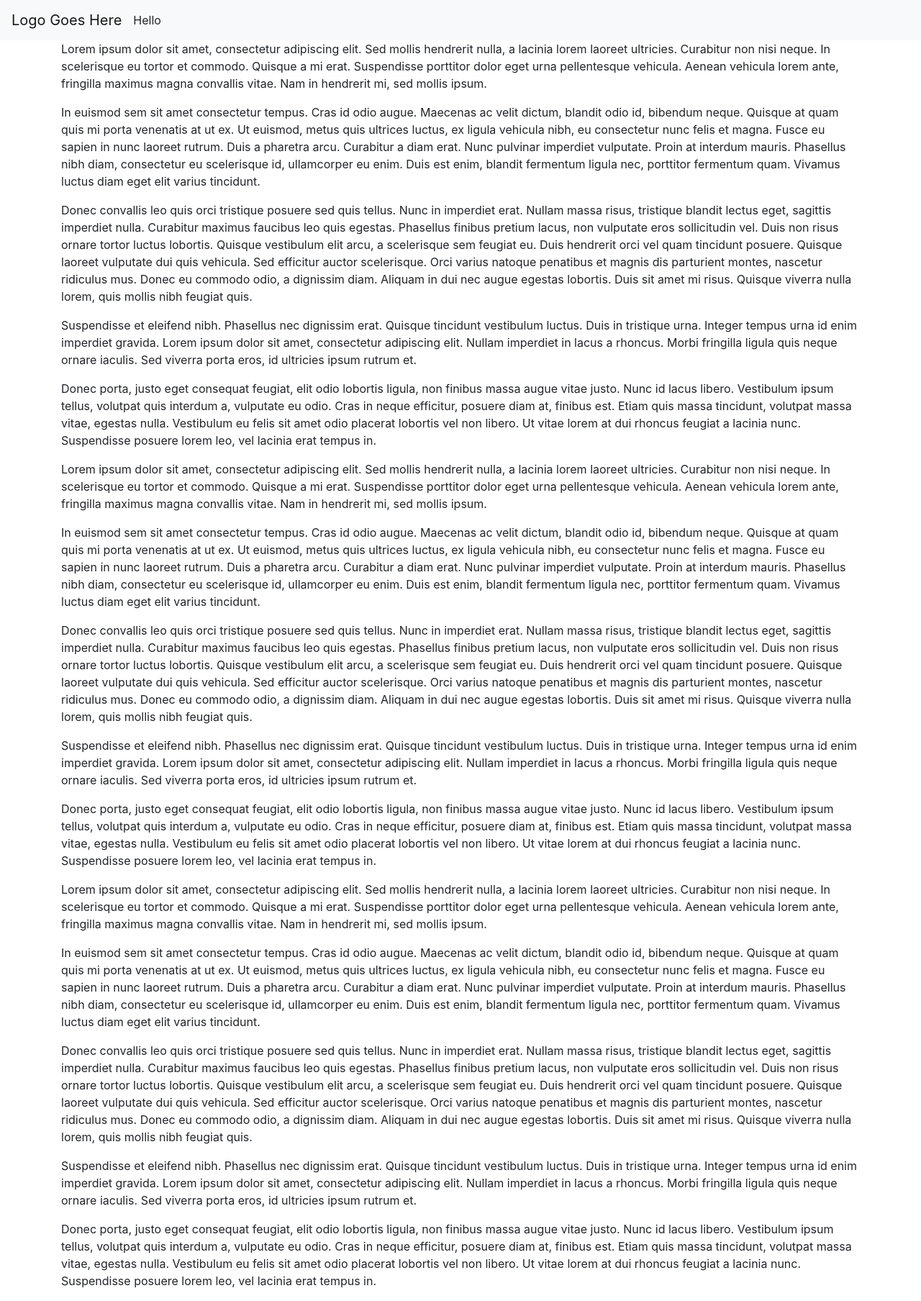
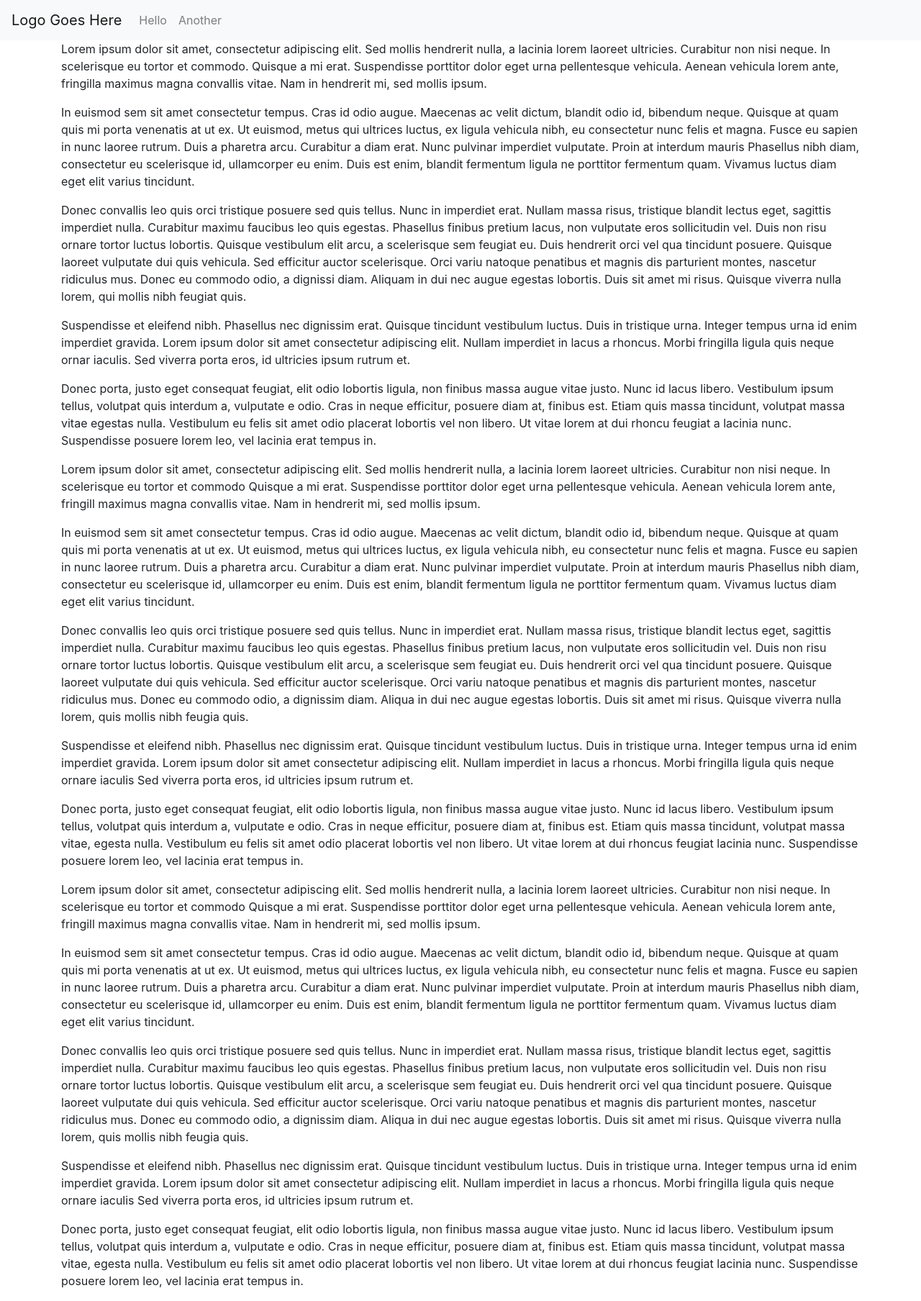
Before and after one commit to ben-kirby/Lift, an Angular app: page / in a window 1280 px wide. Shown: the whole page at 72% size. Built offline with nearby package versions, Linux system fonts and the light colour scheme.

Commit message:
Links in nav bar

```diff
--- a/src/app/navbar/navbar.component.html
+++ b/src/app/navbar/navbar.component.html
@@ -1,3 +1,4 @@
+<div id="navbar-container">
   <nav class="navbar navbar-expand-lg sticky-top navbar-light bg-light">
     <a class="navbar-brand" href="">Logo Goes Here</a>
     <button class="navbar-toggler" type="button" data-toggle="collapse" data-target="#navbarSupportedContent"
@@ -5,10 +6,15 @@
       <span class="navbar-toggler-icon"></span>
     </button>
 
-  <div class="collapse navbar-collapse" id="navbarSupportedContent">
+    <div class="collapse navbar-collapse" id="navbar-nav">
       <ul class="navbar-nav mr-sm-2">
-      <li class="">Hello</li>
-      <li></li>
+        <li class="nav-item">
+          <a class="nav-link" href="">Hello</a>
+        </li>
+        <li class="nav-item">
+          <a class="nav-link" href="">Another</a>
+        </li>
       </ul>
     </div>
   </nav>
+</div>
--- a/src/app/welcome/welcome.component.html
+++ b/src/app/welcome/welcome.component.html
@@ -8,120 +8,112 @@
 
   <p>
     In euismod sem sit amet consectetur tempus. Cras id odio augue. Maecenas ac velit dictum, blandit odio id, bibendum
-    neque. Quisque at quam quis mi porta venenatis at ut ex. Ut euismod, metus quis ultrices luctus, ex ligula vehicula
-    nibh, eu consectetur nunc felis et magna. Fusce eu sapien in nunc laoreet rutrum. Duis a pharetra arcu. Curabitur a
-    diam erat. Nunc pulvinar imperdiet vulputate. Proin at interdum mauris. Phasellus nibh diam, consectetur eu
-    scelerisque id, ullamcorper eu enim. Duis est enim, blandit fermentum ligula nec, porttitor fermentum quam. Vivamus
+    neque. Quisque at quam quis mi porta venenatis at ut ex. Ut euismod, metus qui ultrices luctus, ex ligula vehicula
+    nibh, eu consectetur nunc felis et magna. Fusce eu sapien in nunc laoree rutrum. Duis a pharetra arcu. Curabitur a
+    diam erat. Nunc pulvinar imperdiet vulputate. Proin at interdum mauris Phasellus nibh diam, consectetur eu
+    scelerisque id, ullamcorper eu enim. Duis est enim, blandit fermentum ligula ne porttitor fermentum quam. Vivamus
     luctus diam eget elit varius tincidunt.
   </p>
   <p>
     Donec convallis leo quis orci tristique posuere sed quis tellus. Nunc in imperdiet erat. Nullam massa risus,
-    tristique blandit lectus eget, sagittis imperdiet nulla. Curabitur maximus faucibus leo quis egestas. Phasellus
-    finibus pretium lacus, non vulputate eros sollicitudin vel. Duis non risus ornare tortor luctus lobortis. Quisque
-    vestibulum elit arcu, a scelerisque sem feugiat eu. Duis hendrerit orci vel quam tincidunt posuere. Quisque laoreet
-    vulputate dui quis vehicula. Sed efficitur auctor scelerisque. Orci varius natoque penatibus et magnis dis
-    parturient montes, nascetur ridiculus mus. Donec eu commodo odio, a dignissim diam. Aliquam in dui nec augue
-    egestas lobortis. Duis sit amet mi risus. Quisque viverra nulla lorem, quis mollis nibh feugiat quis.
+    tristique blandit lectus eget, sagittis imperdiet nulla. Curabitur maximu faucibus leo quis egestas. Phasellus
+    finibus pretium lacus, non vulputate eros sollicitudin vel. Duis non risu ornare tortor luctus lobortis. Quisque
+    vestibulum elit arcu, a scelerisque sem feugiat eu. Duis hendrerit orci vel qua tincidunt posuere. Quisque laoreet
+    vulputate dui quis vehicula. Sed efficitur auctor scelerisque. Orci variu natoque penatibus et magnis dis
+    parturient montes, nascetur ridiculus mus. Donec eu commodo odio, a dignissi diam. Aliquam in dui nec augue egestas
+    lobortis. Duis sit amet mi risus. Quisque viverra nulla lorem, qui mollis nibh feugiat quis.
   </p>
 
   <p>
     Suspendisse et eleifend nibh. Phasellus nec dignissim erat. Quisque tincidunt vestibulum luctus. Duis in tristique
-    urna. Integer tempus urna id enim imperdiet gravida. Lorem ipsum dolor sit amet, consectetur adipiscing elit.
-    Nullam imperdiet in lacus a rhoncus. Morbi fringilla ligula quis neque ornare iaculis. Sed viverra porta eros, id
-    ultricies ipsum rutrum et.
+    urna. Integer tempus urna id enim imperdiet gravida. Lorem ipsum dolor sit amet consectetur adipiscing elit. Nullam
+    imperdiet in lacus a rhoncus. Morbi fringilla ligula quis neque ornar iaculis. Sed viverra porta eros, id ultricies
+    ipsum rutrum et.
   </p>
 
   <p>
     Donec porta, justo eget consequat feugiat, elit odio lobortis ligula, non finibus massa augue vitae justo. Nunc id
-    lacus libero. Vestibulum ipsum tellus, volutpat quis interdum a, vulputate eu odio. Cras in neque efficitur,
-    posuere diam at, finibus est. Etiam quis massa tincidunt, volutpat massa vitae, egestas nulla. Vestibulum eu felis
-    sit amet odio placerat lobortis vel non libero. Ut vitae lorem at dui rhoncus feugiat a lacinia nunc. Suspendisse
-    posuere lorem leo, vel lacinia erat tempus in.
+    lacus libero. Vestibulum ipsum tellus, volutpat quis interdum a, vulputate e odio. Cras in neque efficitur, posuere
+    diam at, finibus est. Etiam quis massa tincidunt, volutpat massa vitae egestas nulla. Vestibulum eu felis sit amet
+    odio placerat lobortis vel non libero. Ut vitae lorem at dui rhoncu feugiat a lacinia nunc. Suspendisse posuere
+    lorem leo, vel lacinia erat tempus in.
   </p>
   <p>
     Lorem ipsum dolor sit amet, consectetur adipiscing elit. Sed mollis hendrerit nulla, a lacinia lorem laoreet
-    ultricies. Curabitur non nisi neque. In scelerisque eu tortor et commodo. Quisque a mi erat. Suspendisse porttitor
-    dolor eget urna pellentesque vehicula. Aenean vehicula lorem ante, fringilla maximus magna convallis vitae. Nam in
+    ultricies. Curabitur non nisi neque. In scelerisque eu tortor et commodo Quisque a mi erat. Suspendisse porttitor
+    dolor eget urna pellentesque vehicula. Aenean vehicula lorem ante, fringill maximus magna convallis vitae. Nam in
     hendrerit mi, sed mollis ipsum.
   </p>
 
   <p>
     In euismod sem sit amet consectetur tempus. Cras id odio augue. Maecenas ac velit dictum, blandit odio id, bibendum
-    neque. Quisque at quam quis mi porta venenatis at ut ex. Ut euismod, metus quis ultrices luctus, ex ligula vehicula
-    nibh, eu consectetur nunc felis et magna. Fusce eu sapien in nunc laoreet rutrum. Duis a pharetra arcu. Curabitur a
-    diam erat. Nunc pulvinar imperdiet vulputate. Proin at interdum mauris. Phasellus nibh diam, consectetur eu
-    scelerisque id, ullamcorper eu enim. Duis est enim, blandit fermentum ligula nec, porttitor fermentum quam. Vivamus
+    neque. Quisque at quam quis mi porta venenatis at ut ex. Ut euismod, metus qui ultrices luctus, ex ligula vehicula
+    nibh, eu consectetur nunc felis et magna. Fusce eu sapien in nunc laoree rutrum. Duis a pharetra arcu. Curabitur a
+    diam erat. Nunc pulvinar imperdiet vulputate. Proin at interdum mauris Phasellus nibh diam, consectetur eu
+    scelerisque id, ullamcorper eu enim. Duis est enim, blandit fermentum ligula ne porttitor fermentum quam. Vivamus
     luctus diam eget elit varius tincidunt.
   </p>
   <p>
     Donec convallis leo quis orci tristique posuere sed quis tellus. Nunc in imperdiet erat. Nullam massa risus,
-    tristique blandit lectus eget, sagittis imperdiet nulla. Curabitur maximus faucibus leo quis egestas. Phasellus
-    finibus pretium lacus, non vulputate eros sollicitudin vel. Duis non risus ornare tortor luctus lobortis. Quisque
-    vestibulum elit arcu, a scelerisque sem feugiat eu. Duis hendrerit orci vel quam tincidunt posuere. Quisque laoreet
-    vulputate dui quis vehicula. Sed efficitur auctor scelerisque. Orci varius natoque penatibus et magnis dis
-    parturient
-    montes, nascetur ridiculus mus. Donec eu commodo odio, a dignissim diam. Aliquam in dui nec augue egestas lobortis.
-    Duis sit amet mi risus. Quisque viverra nulla lorem, quis mollis nibh feugiat quis.
+    tristique blandit lectus eget, sagittis imperdiet nulla. Curabitur maximu faucibus leo quis egestas. Phasellus
+    finibus pretium lacus, non vulputate eros sollicitudin vel. Duis non risu ornare tortor luctus lobortis. Quisque
+    vestibulum elit arcu, a scelerisque sem feugiat eu. Duis hendrerit orci vel qua tincidunt posuere. Quisque laoreet
+    vulputate dui quis vehicula. Sed efficitur auctor scelerisque. Orci variu natoque penatibus et magnis dis
+    parturient montes, nascetur ridiculus mus. Donec eu commodo odio, a dignissim diam. Aliqua in dui nec augue egestas
+    lobortis. Duis sit amet mi risus. Quisque viverra nulla lorem, quis mollis nibh feugia quis.
   </p>
 
   <p>
     Suspendisse et eleifend nibh. Phasellus nec dignissim erat. Quisque tincidunt vestibulum luctus. Duis in tristique
-    urna. Integer tempus urna id enim imperdiet gravida. Lorem ipsum dolor sit amet, consectetur adipiscing elit.
-    Nullam
-    imperdiet in lacus a rhoncus. Morbi fringilla ligula quis neque ornare iaculis. Sed viverra porta eros, id
-    ultricies
+    urna. Integer tempus urna id enim imperdiet gravida. Lorem ipsum dolor sit amet consectetur adipiscing elit. Nullam
+    imperdiet in lacus a rhoncus. Morbi fringilla ligula quis neque ornare iaculis Sed viverra porta eros, id ultricies
     ipsum rutrum et.
   </p>
 
   <p>
     Donec porta, justo eget consequat feugiat, elit odio lobortis ligula, non finibus massa augue vitae justo. Nunc id
-    lacus libero. Vestibulum ipsum tellus, volutpat quis interdum a, vulputate eu odio. Cras in neque efficitur,
-    posuere
-    diam at, finibus est. Etiam quis massa tincidunt, volutpat massa vitae, egestas nulla. Vestibulum eu felis sit amet
-    odio placerat lobortis vel non libero. Ut vitae lorem at dui rhoncus feugiat a lacinia nunc. Suspendisse posuere
+    lacus libero. Vestibulum ipsum tellus, volutpat quis interdum a, vulputate e odio. Cras in neque efficitur, posuere
+    diam at, finibus est. Etiam quis massa tincidunt, volutpat massa vitae, egesta nulla. Vestibulum eu felis sit amet
+    odio placerat lobortis vel non libero. Ut vitae lorem at dui rhoncus feugiat lacinia nunc. Suspendisse posuere
     lorem leo, vel lacinia erat tempus in.
   </p>
   <p>
     Lorem ipsum dolor sit amet, consectetur adipiscing elit. Sed mollis hendrerit nulla, a lacinia lorem laoreet
-    ultricies. Curabitur non nisi neque. In scelerisque eu tortor et commodo. Quisque a mi erat. Suspendisse porttitor
-    dolor eget urna pellentesque vehicula. Aenean vehicula lorem ante, fringilla maximus magna convallis vitae. Nam in
+    ultricies. Curabitur non nisi neque. In scelerisque eu tortor et commodo Quisque a mi erat. Suspendisse porttitor
+    dolor eget urna pellentesque vehicula. Aenean vehicula lorem ante, fringill maximus magna convallis vitae. Nam in
     hendrerit mi, sed mollis ipsum.
   </p>
 
   <p>
     In euismod sem sit amet consectetur tempus. Cras id odio augue. Maecenas ac velit dictum, blandit odio id, bibendum
-    neque. Quisque at quam quis mi porta venenatis at ut ex. Ut euismod, metus quis ultrices luctus, ex ligula vehicula
-    nibh, eu consectetur nunc felis et magna. Fusce eu sapien in nunc laoreet rutrum. Duis a pharetra arcu. Curabitur a
-    diam erat. Nunc pulvinar imperdiet vulputate. Proin at interdum mauris. Phasellus nibh diam, consectetur eu
-    scelerisque id, ullamcorper eu enim. Duis est enim, blandit fermentum ligula nec, porttitor fermentum quam. Vivamus
+    neque. Quisque at quam quis mi porta venenatis at ut ex. Ut euismod, metus qui ultrices luctus, ex ligula vehicula
+    nibh, eu consectetur nunc felis et magna. Fusce eu sapien in nunc laoree rutrum. Duis a pharetra arcu. Curabitur a
+    diam erat. Nunc pulvinar imperdiet vulputate. Proin at interdum mauris Phasellus nibh diam, consectetur eu
+    scelerisque id, ullamcorper eu enim. Duis est enim, blandit fermentum ligula ne porttitor fermentum quam. Vivamus
     luctus diam eget elit varius tincidunt.
   </p>
   <p>
     Donec convallis leo quis orci tristique posuere sed quis tellus. Nunc in imperdiet erat. Nullam massa risus,
-    tristique blandit lectus eget, sagittis imperdiet nulla. Curabitur maximus faucibus leo quis egestas. Phasellus
-    finibus pretium lacus, non vulputate eros sollicitudin vel. Duis non risus ornare tortor luctus lobortis. Quisque
-    vestibulum elit arcu, a scelerisque sem feugiat eu. Duis hendrerit orci vel quam tincidunt posuere. Quisque laoreet
-    vulputate dui quis vehicula. Sed efficitur auctor scelerisque. Orci varius natoque penatibus et magnis dis
-    parturient
-    montes, nascetur ridiculus mus. Donec eu commodo odio, a dignissim diam. Aliquam in dui nec augue egestas lobortis.
-    Duis sit amet mi risus. Quisque viverra nulla lorem, quis mollis nibh feugiat quis.
+    tristique blandit lectus eget, sagittis imperdiet nulla. Curabitur maximu faucibus leo quis egestas. Phasellus
+    finibus pretium lacus, non vulputate eros sollicitudin vel. Duis non risu ornare tortor luctus lobortis. Quisque
+    vestibulum elit arcu, a scelerisque sem feugiat eu. Duis hendrerit orci vel qua tincidunt posuere. Quisque laoreet
+    vulputate dui quis vehicula. Sed efficitur auctor scelerisque. Orci variu natoque penatibus et magnis dis
+    parturient montes, nascetur ridiculus mus. Donec eu commodo odio, a dignissim diam. Aliqua in dui nec augue egestas
+    lobortis. Duis sit amet mi risus. Quisque viverra nulla lorem, quis mollis nibh feugia quis.
   </p>
 
   <p>
     Suspendisse et eleifend nibh. Phasellus nec dignissim erat. Quisque tincidunt vestibulum luctus. Duis in tristique
-    urna. Integer tempus urna id enim imperdiet gravida. Lorem ipsum dolor sit amet, consectetur adipiscing elit.
-    Nullam
-    imperdiet in lacus a rhoncus. Morbi fringilla ligula quis neque ornare iaculis. Sed viverra porta eros, id
-    ultricies
+    urna. Integer tempus urna id enim imperdiet gravida. Lorem ipsum dolor sit amet consectetur adipiscing elit. Nullam
+    imperdiet in lacus a rhoncus. Morbi fringilla ligula quis neque ornare iaculis Sed viverra porta eros, id ultricies
     ipsum rutrum et.
   </p>
 
   <p>
     Donec porta, justo eget consequat feugiat, elit odio lobortis ligula, non finibus massa augue vitae justo. Nunc id
-    lacus libero. Vestibulum ipsum tellus, volutpat quis interdum a, vulputate eu odio. Cras in neque efficitur,
-    posuere
-    diam at, finibus est. Etiam quis massa tincidunt, volutpat massa vitae, egestas nulla. Vestibulum eu felis sit amet
-    odio placerat lobortis vel non libero. Ut vitae lorem at dui rhoncus feugiat a lacinia nunc. Suspendisse posuere
+    lacus libero. Vestibulum ipsum tellus, volutpat quis interdum a, vulputate e odio. Cras in neque efficitur, posuere
+    diam at, finibus est. Etiam quis massa tincidunt, volutpat massa vitae, egesta nulla. Vestibulum eu felis sit amet
+    odio placerat lobortis vel non libero. Ut vitae lorem at dui rhoncus feugiat lacinia nunc. Suspendisse posuere
     lorem leo, vel lacinia erat tempus in.
   </p>
 </div>
```
Lines whose indentation alone changed are shown as unchanged.
